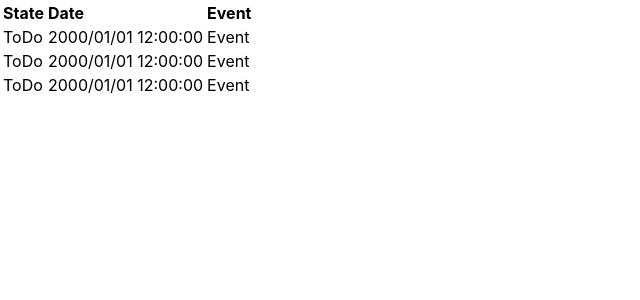
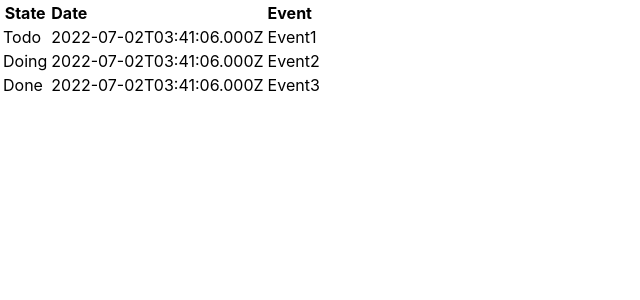
Before and after one commit to 44103/time-leaves, a React (Create React App) app in the folder app/time-leaves/: page / in a window 1280 px wide. Shown: the top 300 px of the page, without its empty margins (0-640 px from the left). Built offline with nearby package versions, Linux system fonts and the light colour scheme.

Commit message:
:zap: use map function

```diff
--- a/app/time-leaves/src/App.tsx
+++ b/app/time-leaves/src/App.tsx
@@ -1,6 +1,12 @@
 import Record from "./components/record";
+import { EventData } from "./types";
 
 function App() {
+  const eventlist: EventData[] = [
+    { state: "Todo", date: new Date(), summary: "Event1" },
+    { state: "Doing", date: new Date(), summary: "Event2" },
+    { state: "Done", date: new Date(), summary: "Event3" }
+  ]
   return (
     <div className="App">
       <table>
@@ -12,9 +18,7 @@ function App() {
           </tr>
         </thead>
         <tbody>
-          <Record />
-          <Record />
-          <Record />
+          {eventlist.map(v => <Record {...v} />)}
         </tbody>
       </table>
     </div>
--- a/app/time-leaves/src/components/record.tsx
+++ b/app/time-leaves/src/components/record.tsx
@@ -1,10 +1,11 @@
+import { EventData } from "../types";
 
-const Record = () => {
+const Record = (data: EventData) => {
   return (
     <tr>
-      <td>ToDo</td>
-      <td>2000/01/01 12:00:00</td>
-      <td>Event</td>
+      <td>{data.state}</td>
+      <td>{data.date.toISOString()}</td>
+      <td>{data.summary}</td>
     </tr>
   );
 }
--- /dev/null
+++ b/app/time-leaves/src/types.ts
@@ -0,0 +1,7 @@
+type EventData = {
+  state: string;
+  date: Date;
+  summary: string;
+};
+
+export type { EventData };
```
